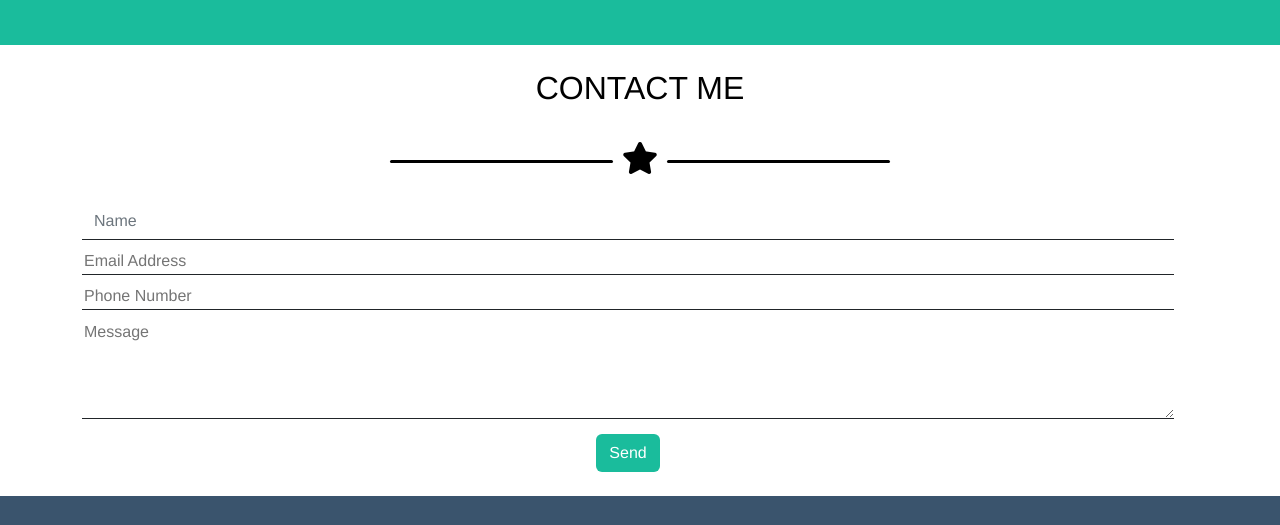
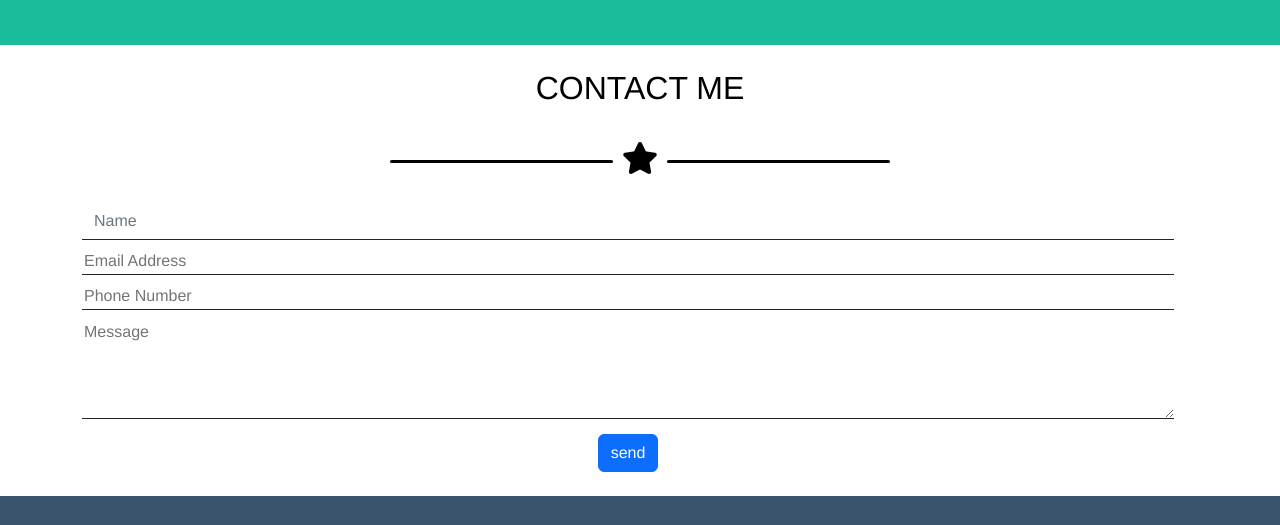
Before and after one commit to natdm02/html-css-bootstrap-freelancer, a plain HTML site: page index.html in a window 1280 px wide. Shown: the part 1760-2285 px from the top of the page. Drawn offline with nearby package versions, Linux system fonts and the light colour scheme.

Commit message:
[add]modica button send

```diff
--- a/index.html
+++ b/index.html
@@ -250,7 +250,7 @@
 
                         <textarea name="" id=""  rows="4" class="formcontrol border-0 border-bottom border-dark rounded-0 mb-2 mc_width" placeholder="Message"></textarea>
                         </div>
-                        <input type="submit" name="" id="" class="btn text-white mc_bgcolor_green " value="Send">
+                        <button type="button" class="btn btn-primary">send</button>
                     </form>
 
                 </div>
```
